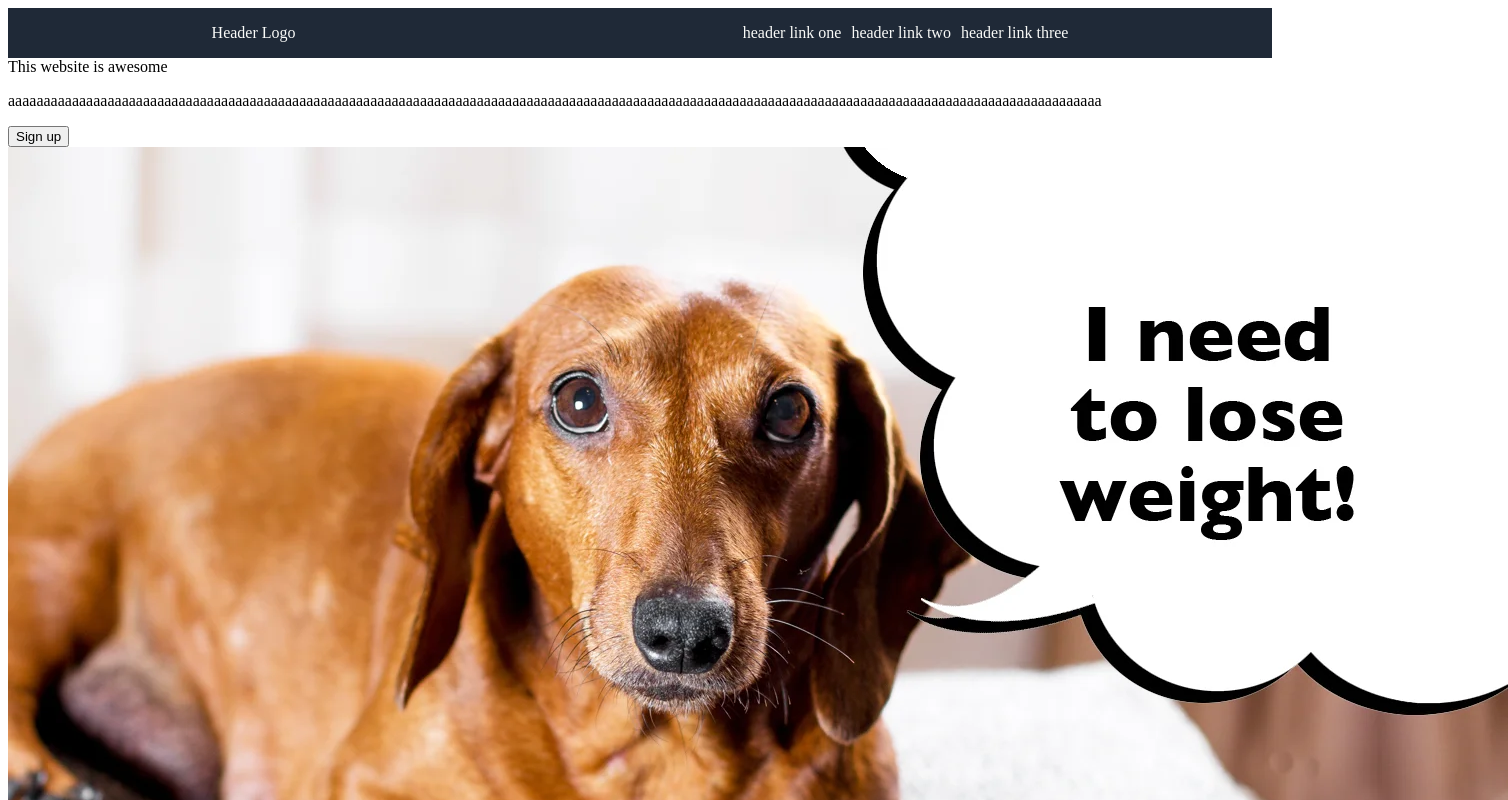
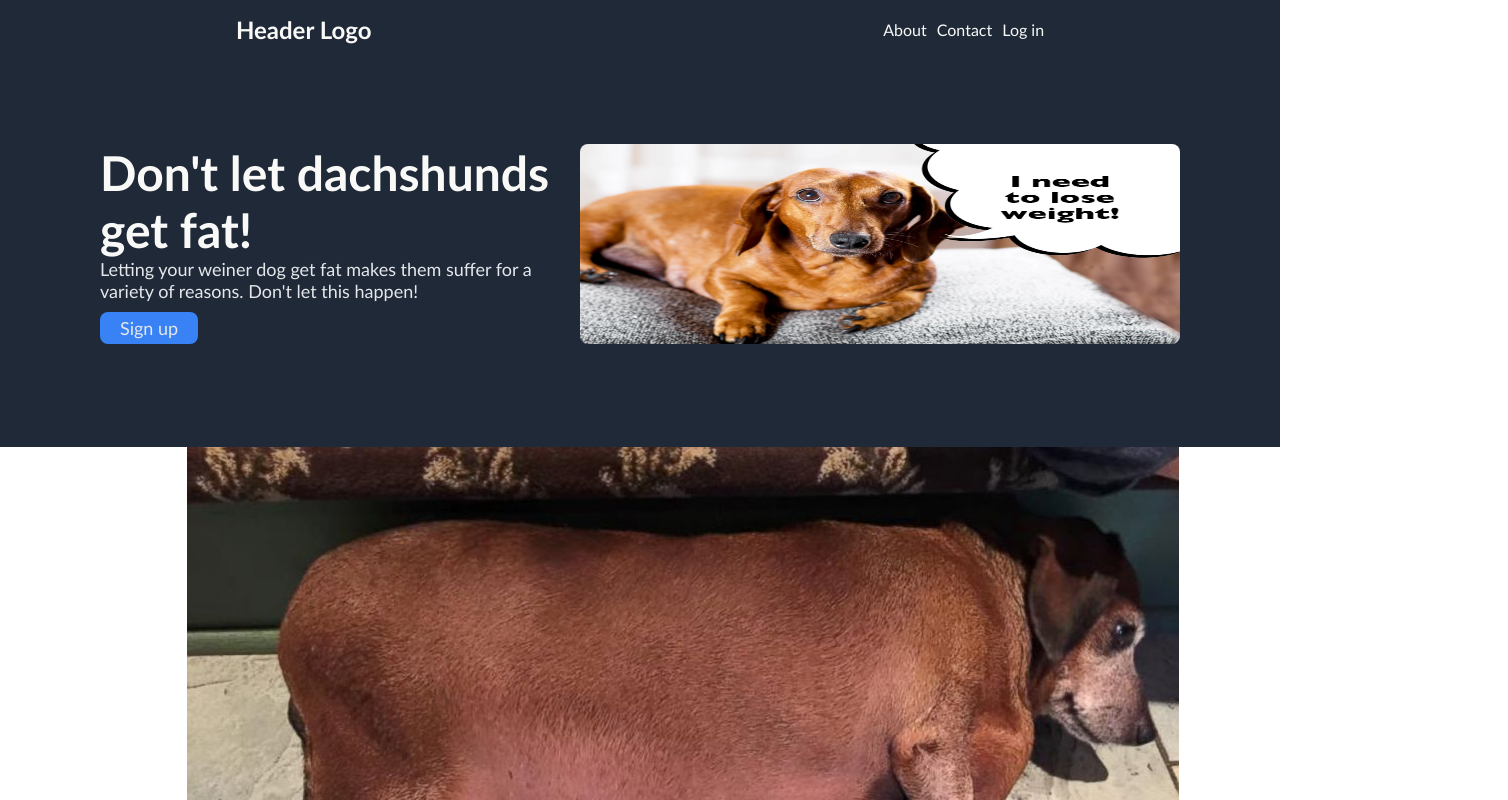
Before and after one commit to eduardsdn/LandingPage, a plain HTML site: page index.html in a window 1280 px wide. Shown: the top 800 px of the page, 1508 px wide, since content can reach past the window. Drawn offline with Linux system fonts and the light colour scheme.

Commit message:
Styled content1

```diff
--- a/index.html
+++ b/index.html
@@ -8,19 +8,25 @@
     </head>
     <body>
         <div class="header">
-            <h>Header Logo</h>
+            <h1>Header Logo</h1>
             <ul>
-                <li><a href>header link one</a></li>
-                <li><a href>header link two</a></li>
-                <li><a href>header link three</a></li>
+                <li><a href>About</a></li>
+                <li><a href>Contact</a></li>
+                <li><a href>Log in</a></li>
             </ul>
         </div>
 
         <div class="content1">
-            <h>This website is awesome</h>
-            <p>aaaaaaaaaaaaaaaaaaaaaaaaaaaaaaaaaaaaaaaaaaaaaaaaaaaaaaaaaaaaaaaaaaaaaaaaaaaaaaaaaaaaaaaaaaaaaaaaaaaaaaaaaaaaaaaaaaaaaaaaaaaaaaaaaaaaaaaaaaaaaaaaaaaaaaaaaa</p>
-            <button>Sign up</button>
-            <img src="pictures/dachshund-overweight.webp">
+            <div class="content1-left">
+                <h1>Don't let dachshunds get fat!</h1>
+                <p>Letting your weiner dog get fat makes them suffer
+                    for a variety of reasons. Don't let this happen!
+                </p>
+                <button>Sign up</button>
+            </div>
+            <div class="content1-right">
+                <img src="pictures/dachshund-overweight.webp">
+            </div>
         </div>
 
         <h>Some random information</h>
@@ -41,39 +47,3 @@
         <button>Sign up</button>
 
         <p>Copyright c THe ODing Project 2021</p>
-
-
-
-
-
-
-
-
-
-
-
-
-
-
-
-
-
-
-
-
-
-
-
-
-
-
-
-
-
-
-
-
-
-
-    </body>
-</html>
--- a/style.css
+++ b/style.css
@@ -1,9 +1,20 @@
+* {
+    font-family:'Gill Sans', 'Gill Sans MT', Calibri, 'Trebuchet MS', sans-serif;
+    margin: 0%;
+}
+
 .header {
     background-color: #1F2937;
     color: #F9FAF8;
     display: flex;
     align-items: center;
     justify-content: space-around;
+    padding-top: 15px;
+}
+
+.header h1 {
+    font-size: 24px;
+    color:#F9FAF8;
 }
 
 ul {
@@ -26,3 +37,55 @@ a:hover {
      text-decoration: none;
      color: #3882F6;
 }
+
+.content1 {
+    display: flex;
+    justify-content: space-evenly;
+    background-color: #1F2937;
+    padding: 100px;
+
+}
+
+.content1-left {
+    flex-direction: column;
+    width: 500px;
+    margin: 0%;
+    flex-shrink: 1;
+}
+
+.content1-left h1 {
+    font-size: 48px;
+    font-weight: bold;
+    color: #F9FAF8;
+    margin: 0%;
+}
+
+.content1-left p {
+    margin:0%;
+    font-size: 18px;
+    color: #E5E7EB;
+}
+
+.content1-left button {
+    align-self: flex-start;
+    background-color: #3882F6;
+    font-size: 18px;
+    color:#E5E7EB;
+    padding: 5px;
+    padding-left: 20px;
+    padding-right: 20px;
+    border: none;
+    border-radius: 8px;
+    margin-top: 10px;
+}
+
+.content1-right {
+    margin: 0%;
+}
+
+.content1-right img{
+    width: 600px;
+    height: 200px;
+    margin: 0%;
+    border-radius: 8px;
+}
```
Lines whose indentation alone changed are shown as unchanged.
